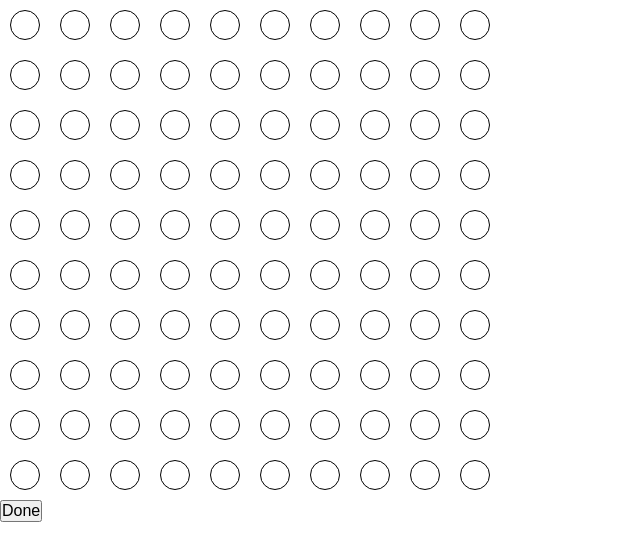
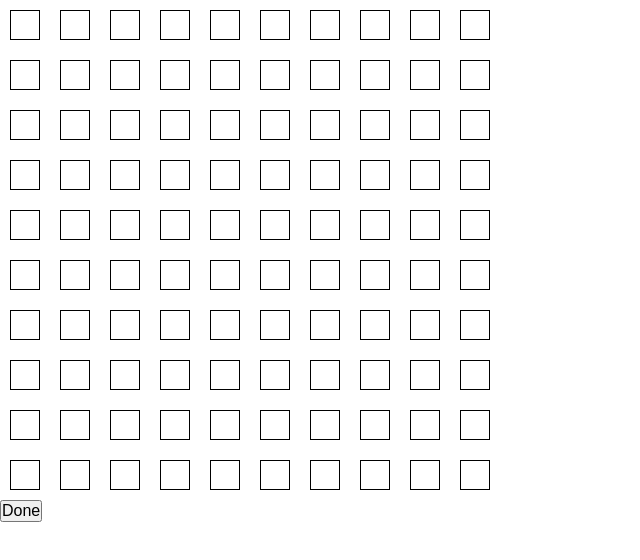
Before and after one commit to zkpranav/graph-algorithms-visualizer, a React (Vite) app: page / in a window 1280 px wide. Shown: the top 560 px of the page, without its empty margins (0-640 px from the left). Built offline with nearby package versions, Linux system fonts and the light colour scheme.

Commit message:
Handling setVertices context entirely

```diff
--- a/src/Grid/Grid.jsx
+++ b/src/Grid/Grid.jsx
@@ -4,6 +4,10 @@ import React, { useEffect } from 'react'
 import Node from '../Node/Node.jsx'
 
 function Grid(props) {
+    let handleClick = () => {}
+    if (props.controllerContext == 'setVertices') {
+        handleClick = props.handleClick
+    }
     return (
         <div className='grid' >
             {props.grid.map(function renderRows(row) {
@@ -12,9 +16,9 @@ function Grid(props) {
                         return (
                             <Node
                             key={`${node.row}, ${node.column}`} {...node}
-                            handleClick={
-                                props.controllerContext == 'setVertices' ? props.handleClick : () => {}
-                            } />
+                            handleClick={handleClick}
+
+                            />
                         )
                     })
                 )
--- a/src/Node/Node.jsx
+++ b/src/Node/Node.jsx
@@ -2,13 +2,20 @@ import './Node.scss'
 import React from 'react'
 
 function Node(props) {
-    let modifiers = ''
+    let handleClick = props.handleClick
+    let modifiers = props.modifiers
+
     if (props.isActive) {
-        modifiers += 'node--is-active'
+        modifiers += ' node--is-active'
+        handleClick = () => {}
     }
 
     return (
-        <div className={`node ${modifiers}`} onClick={() => {props.handleClick(props.row, props.column)}} >
+        <div
+        className={`node ${modifiers}`}
+        onClick={() => {handleClick(props.row, props.column)}}
+        draggable={true}
+        >
             {props.isActive ? props.id : ''}
         </div>
     )
--- a/src/Node/Node.scss
+++ b/src/Node/Node.scss
@@ -5,11 +5,14 @@
     justify-content: center;
 
     border: 1px solid #000000;
-    border-radius: 50%;
     margin: 10px;
 
     &.node--is-active {
         background-color: #ff0000;
         color: #ffffff;
     }
+
+    &.node--not-in-graph {
+        visibility: hidden;
+    }
 }
--- a/src/Visualizer/Visualizer.jsx
+++ b/src/Visualizer/Visualizer.jsx
@@ -15,16 +15,17 @@ function Visualizer(props) {
     const [graph, setGraph] = useState([])
     const [controllerContext, setControllerContext] = useState('setVertices')
 
-	/**
-	 * On mount setup an initial grid
-	 */
-	useEffect(function initalSetup() {
-		function createPossibleNode(row, column) {
+    /**
+     * Sets up initial state during mount and reset
+     */
+    function initialSetup() {
+        function createPossibleNode(row, column) {
 			return {
 				id: '',
 				row: row,
 				column: column,
 				isActive: false,
+                modifiers: ''
 			}
 		}
 
@@ -42,7 +43,19 @@ function Visualizer(props) {
 		 * Modify state with initial setup
 		 */
 		setGrid(possibleNodes)
+    }
+
+	/**
+	 * On mount setup an initial grid
+	 */
+	useEffect(() => {
+		initialSetup()
 	}, [])
+
+    // function handleReset() {
+    //     initialSetup()
+    //     // TODO: setup reference to done button to set disabled=false and change controllerContext to setVertices
+    // }
 
     /**
      * Event handlers
@@ -63,23 +76,34 @@ function Visualizer(props) {
         setGraph([...graph, []])
     }
 
+
     /**
-     * Toggle controllerContext
+     * Toggle controllerContext and handle changes in controller context by building the adjecency matrix
      */
     function handleDone(e) {
         if (controllerContext == 'setVertices') {
+            // Update context
             setControllerContext('setEdges')
+            // Inittialize adj matrix
             initializeAdjecencyMatrix(graph, setGraph)
+            // Filter to only display active nodes
+            const newGrid = grid.slice()
+            newGrid.forEach(function filterActiveNodes(rowArray) {
+                rowArray.forEach((node) => {
+                    if (!node.isActive) {
+                        node.modifiers = ' node--not-in-graph'
+                    }
+                })
+            })
+            setGrid(newGrid)
+
         } else if (controllerContext == 'setEdges') {
             setControllerContext('done')
+            // TODO: setup drag event handlers and build edges in the adjecency matrix
         } else if (controllerContext == 'done') {
             e.target.disabled = true
         }
     }
-
-    /**
-     * Handling changes in controller context by building the adjecency matrix
-     */
 
     return (
         <React.Fragment>
--- a/src/algorithmInterface.js
+++ b/src/algorithmInterface.js
@@ -10,7 +10,7 @@ function initializeAdjecencyMatrix(graph, setGraph) {
 	})
 
 	setGraph(newGraph)
-	console.log(graph)
+	// console.log(graph)
 }
 
 export {initializeAdjecencyMatrix}
```
